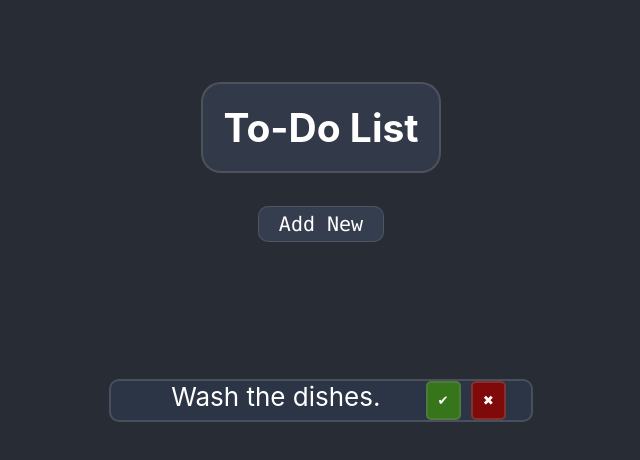
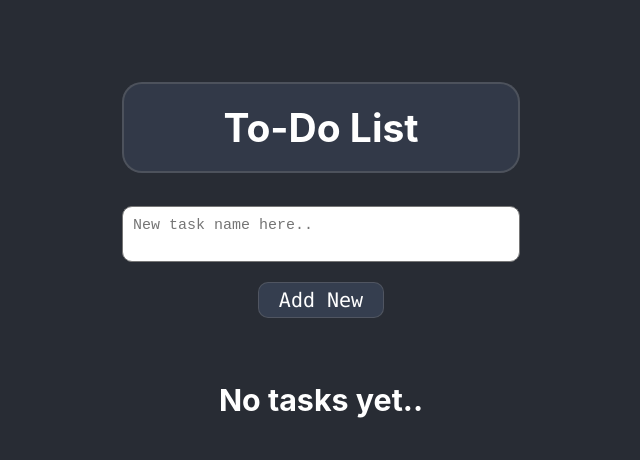
Before and after one commit to jordan-liubenov/ts-todo, a React (Create React App) app: page / in a window 1280 px wide. Shown: the top 460 px of the page, without its empty margins (319-959 px from the left). Built offline with nearby package versions, Linux system fonts and the light colour scheme.

Commit message:
Implemented new task creation

```diff
--- a/public/index.html
+++ b/public/index.html
@@ -5,10 +5,7 @@
     <link rel="icon" href="%PUBLIC_URL%/favicon.ico" />
     <meta name="viewport" content="width=device-width, initial-scale=1" />
     <meta name="theme-color" content="#000000" />
-    <meta
-      name="description"
-      content="Web site created using create-react-app"
-    />
+    <meta name="description" content="Web site created using create-react-app" />
     <link rel="apple-touch-icon" href="%PUBLIC_URL%/logo192.png" />
     <!--
       manifest.json provides metadata used when your web app is installed on a
@@ -24,7 +21,7 @@
       work correctly both with client-side routing and a non-root public URL.
       Learn how to configure a non-root public URL by running `npm run build`.
     -->
-    <title>React App</title>
+    <title>To-Do</title>
   </head>
   <body>
     <noscript>You need to enable JavaScript to run this app.</noscript>
--- a/src/App.tsx
+++ b/src/App.tsx
@@ -1,20 +1,47 @@
-import React from "react";
+import { Component } from "react";
 
 import "./App.css";
 
 import Title from "./components/Title/Title";
 import Todos from "./components/Todos/Todos";
 
-function App() {
-  return (
-    <div className="App-header">
-      <Title />
+class App extends Component<{}, { currentTextAreaValue: string; allTodos: string[] }> {
+  constructor(props: any) {
+    super(props);
 
-      <div className="App-content">
-        <Todos />
+    this.state = {
+      currentTextAreaValue: "",
+      allTodos: [],
+    };
+  }
+
+  setTextAreaValue = (e: any) => {
+    const { value } = e.target;
+    this.setState({ currentTextAreaValue: value });
+  };
+
+  setCreatedTodo = () => {
+    let todoArr: string[] = this.state.allTodos;
+    //only add task if the text area is empty
+    if (this.state.currentTextAreaValue != "") {
+      if (todoArr.includes(this.state.currentTextAreaValue)) return; //if task exists, prevent duplicate creation
+      todoArr.push(this.state.currentTextAreaValue);
+      this.setState({
+        allTodos: todoArr,
+      });
+    }
+  };
+
+  render() {
+    return (
+      <div>
+        <div className="App-header">
+          <Title setCreatedTodo={this.setCreatedTodo} setTextAreaValue={this.setTextAreaValue} />
+          <Todos allTodos={this.state.allTodos} />
+        </div>
       </div>
-    </div>
-  );
+    );
+  }
 }
 
 export default App;
--- a/src/components/AddButton/AddButton.tsx
+++ b/src/components/AddButton/AddButton.tsx
@@ -2,19 +2,15 @@ import { Component } from "react";
 
 import "../AddButton/AddButton.css";
 
-class AddButton extends Component<{}, {}> {
-  constructor(props: Object) {
+class AddButton extends Component<{ setCreatedTodo: Function }, {}> {
+  constructor(props: any) {
     super(props);
   }
-
-  clickHandler = () => {
-    console.log(this);
-  };
 
   render() {
     return (
       <div className="addButtonDiv">
-        <button className="addButton" onClick={this.clickHandler}>
+        <button className="addButton" onClick={() => this.props.setCreatedTodo()}>
           Add New
         </button>
       </div>
--- a/src/components/Title/Title.css
+++ b/src/components/Title/Title.css
@@ -5,8 +5,10 @@
 }
 
 .title {
+  text-align: center;
   background-color: #353e4fc6;
-  border: 2px solid rgba(128, 128, 128, 0.35);;
+  border: 2px solid rgba(128, 128, 128, 0.35);
+  ;
   border-radius: 20px;
   padding: 20px;
 }
--- a/src/components/Title/Title.tsx
+++ b/src/components/Title/Title.tsx
@@ -2,9 +2,13 @@ import { Component } from "react";
 import AddButton from "../AddButton/AddButton";
 
 import "../Title/Title.css";
+import TodoTextArea from "../TodoTextArea/TodoTextArea";
 
-class Title extends Component<{}, {}> {
-  constructor(props: Object) {
+class Title extends Component<
+  { setCreatedTodo: Function; setTextAreaValue: Function },
+  {}
+> {
+  constructor(props: any) {
     super(props);
   }
 
@@ -12,10 +16,10 @@ class Title extends Component<{}, {}> {
     return (
       <div className="titleContainer">
         <h2 className="title">To-Do List</h2>
-        <AddButton />
+        <TodoTextArea setTextAreaValue={this.props.setTextAreaValue}/>
+        <AddButton setCreatedTodo={this.props.setCreatedTodo} />
       </div>
     );
   }
 }
-
 export default Title;
--- /dev/null
+++ b/src/components/TodoTextArea/TodoTextArea.css
@@ -0,0 +1,20 @@
+.textAreaContainer {
+  display: flex;
+  margin: auto;
+}
+
+.todoTextArea {
+  margin: auto;
+  padding: 10px;
+  margin-bottom: 20px;
+  resize: none;
+  border-radius: 10px;
+  font-size: 15px;
+  width: 100%;
+}
+
+.todoTextArea:focus {
+  outline: none;
+  box-shadow: 0 0 15px #719ECE;
+  transition: all 0.5s;
+}
--- /dev/null
+++ b/src/components/TodoTextArea/TodoTextArea.tsx
@@ -0,0 +1,24 @@
+import { Component } from "react";
+
+import "../TodoTextArea/TodoTextArea.css";
+
+class TodoTextArea extends Component<{ setTextAreaValue: Function }, { newTodo: string }> {
+  constructor(props: any) {
+    super(props);
+  }
+
+  render() {
+    return (
+      <div className="textAreaContainer">
+        <textarea
+          cols={40}
+          onChange={(e) => this.props.setTextAreaValue(e)}
+          className="todoTextArea"
+          placeholder="New task name here.."
+        ></textarea>
+      </div>
+    );
+  }
+}
+
+export default TodoTextArea;
--- a/src/components/Todos/Todos.css
+++ b/src/components/Todos/Todos.css
@@ -1,3 +1,8 @@
+.todoContainer {
+  position: relative;
+  margin: 120px;
+}
+
 .singleEntry {
   display: flex;
   border: 2px solid rgba(128, 128, 128, 0.35);
@@ -8,23 +13,40 @@
 
 .taskName {
   float: left;
-  margin: 0px 40px;
+  margin: 0px 100px 0px 0px;
+  padding-left: 10px;
+  padding-right: 10px;
+  border-radius: 10px;
 }
 
 .deleteButton {
-  margin: 0px 5px 0px 5px;
+  margin: 0px 5px 0px 0px;
   padding: 10px;
   color: white;
+  font-size: 15px;
   background-color: rgb(128, 9, 9);
   border: 2px solid rgba(128, 128, 128, 0.35);
   border-radius: 5px;
 }
 
+.deleteButton:hover {
+  cursor: pointer;
+  background-color: rgb(96, 26, 26);
+  transition: all 0.5s;
+}
+
 .completedButton {
-  margin: 0px 5px 0px 5px;
+  margin: 0px 5px 0px 60px;
   padding: 10px;
   color: white;
+  font-size: 15px;
   background-color: rgba(61, 151, 4, 0.666);
   border: 2px solid rgba(128, 128, 128, 0.35);
   border-radius: 5px;
 }
+
+.completedButton:hover {
+  cursor: pointer;
+  background-color: rgba(78, 132, 44, 0.666);
+  transition: all 0.5s;
+}
--- a/src/components/Todos/Todos.tsx
+++ b/src/components/Todos/Todos.tsx
@@ -2,21 +2,31 @@ import { Component } from "react";
 
 import "../Todos/Todos.css";
 
-class Todos extends Component<{}, {}> {
-  constructor(props: Object) {
+class Todos extends Component<{ allTodos: string[] }, {}> {
+  constructor(props: any) {
     super(props);
   }
+
+  setRandomId = () => {
+    return Math.random() * 120;
+  };
 
   render() {
     return (
       <div className="todoContainer">
-        <div className="todoEntry">
-          <p className="singleEntry">
-            <span className="taskName">Wash the dishes.</span>{" "}
-            <button className="completedButton">✔</button>
-            <button className="deleteButton">✖</button>
-          </p>
-        </div>
+        {this.props.allTodos.length > 0 ? (
+          this.props.allTodos.map((e) => (
+            <div className="todoEntry" key={this.setRandomId()}>
+              <p className="singleEntry">
+                <span className="taskName">{e}.</span>{" "}
+                <button className="completedButton">✔</button>
+                <button className="deleteButton">✖</button>
+              </p>
+            </div>
+          ))
+        ) : (
+          <h3>No tasks yet..</h3>
+        )}
       </div>
     );
   }
```
Also changed, not shown: src/components/Counter/Counter.tsx (deleted, +0 -43 lines), logic.txt (added).
